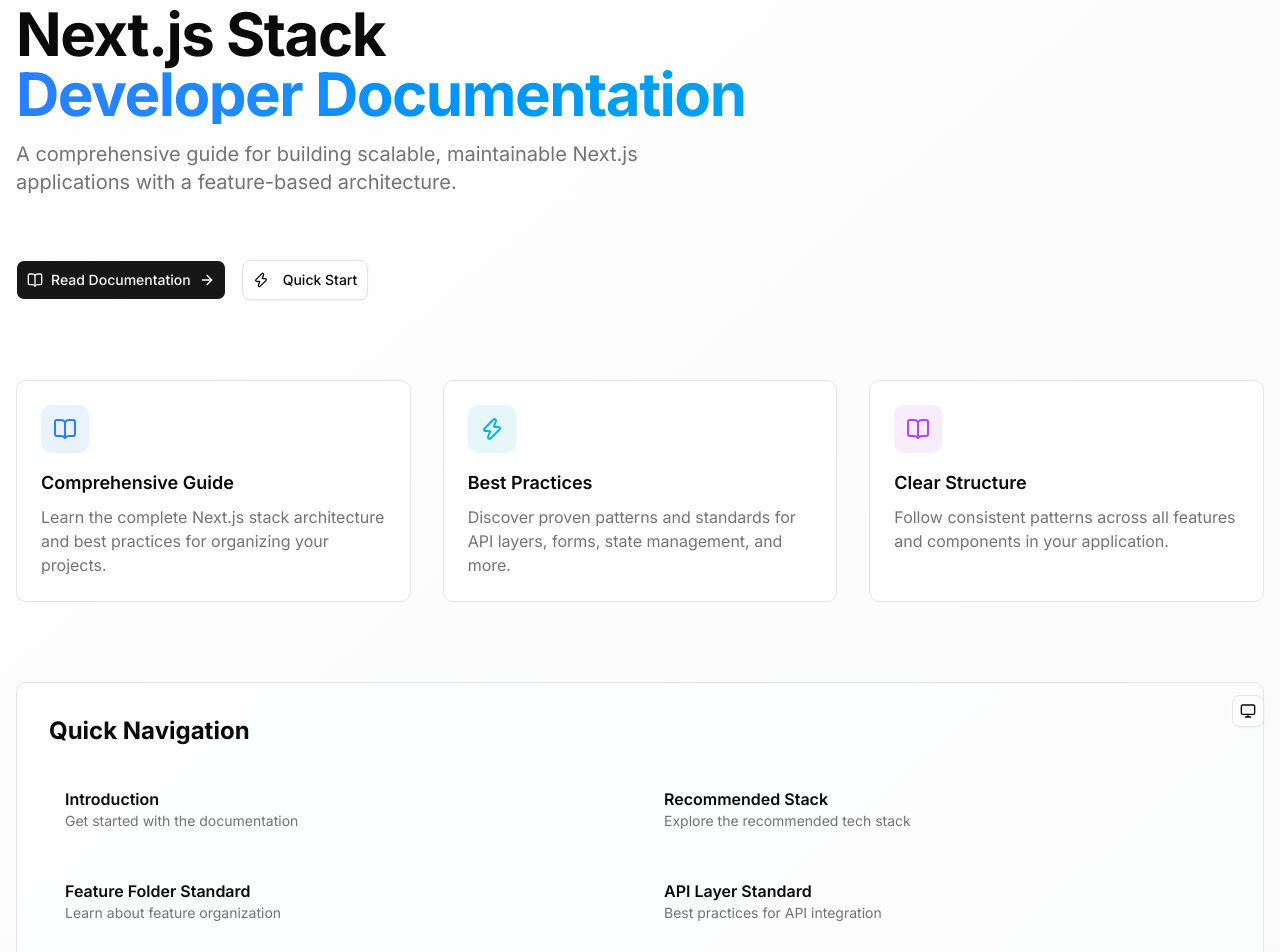
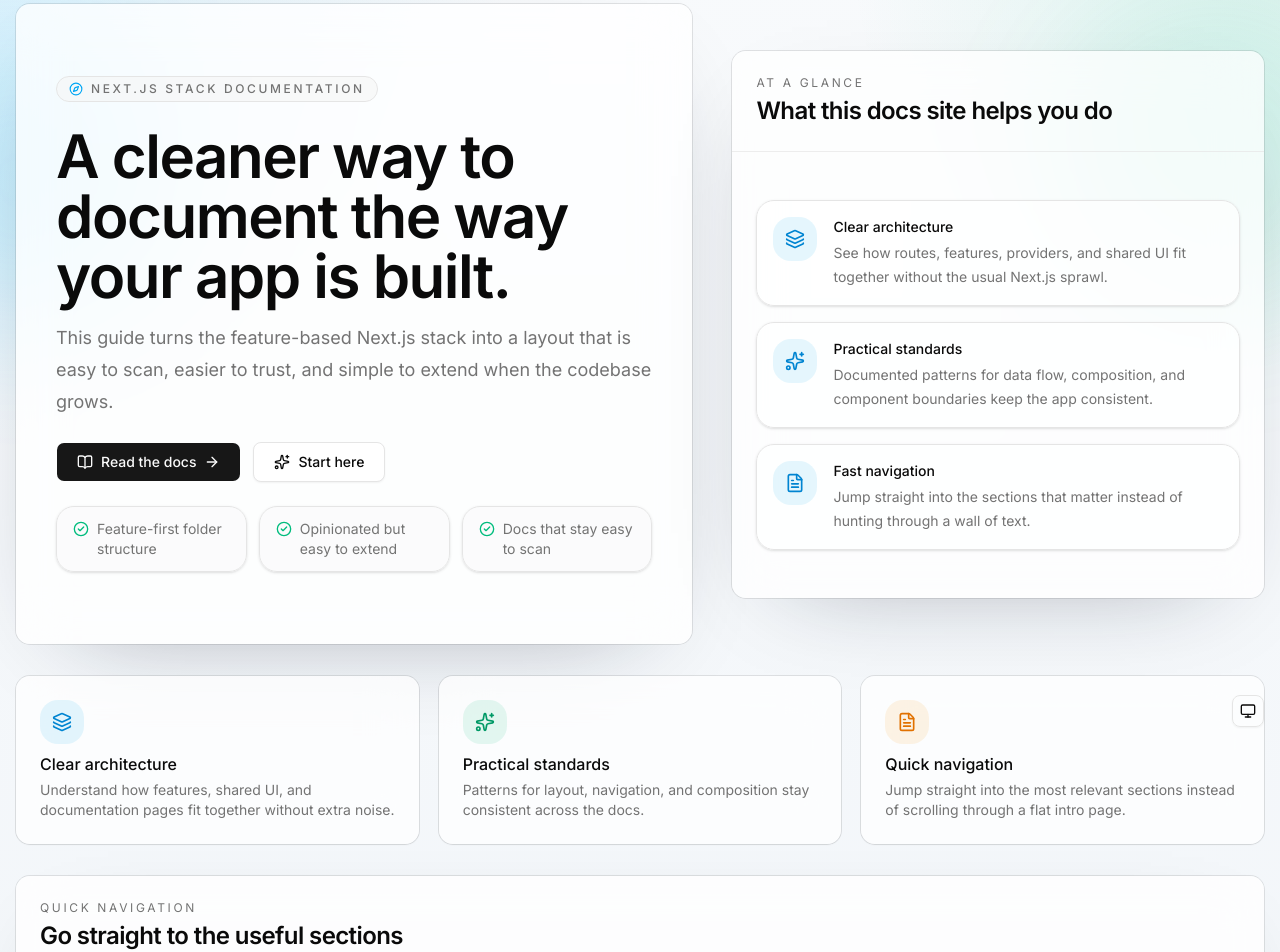
Before and after one commit to galibremo/next-doc, a Next.js app: page / in a window 1280 px wide. Shown: the part 60-1012 px from the top of the page. Built offline with nearby package versions, Linux system fonts and the light colour scheme.

Commit message:
feat: enhance HomePage layout with new sections, cards, and improved navigation; refactor content for better readability

```diff
--- a/src/features/home/home-page.tsx
+++ b/src/features/home/home-page.tsx
@@ -1,124 +1,246 @@
 "use client";
 
 import { Button } from "@/components/ui/button";
-import { ArrowRight, BookOpen, Zap } from "lucide-react";
+import {
+  ArrowRight,
+  BookOpen,
+  CheckCircle2,
+  Compass,
+  FileText,
+  Layers3,
+  Sparkles,
+} from "lucide-react";
 import Link from "next/link";
+
+import {
+  Card,
+  CardContent,
+  CardDescription,
+  CardHeader,
+  CardTitle,
+} from "@/components/ui/card";
+
+const highlights = [
+  "Feature-first folder structure",
+  "Opinionated but easy to extend",
+  "Docs that stay easy to scan",
+];
+
+const pillars = [
+  {
+    icon: Layers3,
+    title: "Clear architecture",
+    description:
+      "See how routes, features, providers, and shared UI fit together without the usual Next.js sprawl.",
+  },
+  {
+    icon: Sparkles,
+    title: "Practical standards",
+    description:
+      "Documented patterns for data flow, composition, and component boundaries keep the app consistent.",
+  },
+  {
+    icon: FileText,
+    title: "Fast navigation",
+    description:
+      "Jump straight into the sections that matter instead of hunting through a wall of text.",
+  },
+];
+
+const quickLinks = [
+  {
+    href: "/docs/introduction",
+    title: "Introduction",
+    description: "Start with the core ideas behind the documentation.",
+  },
+  {
+    href: "/docs/recommended-stack",
+    title: "Recommended stack",
+    description: "Review the tooling and libraries that shape the project.",
+  },
+  {
+    href: "/docs/features",
+    title: "Feature folder standard",
+    description: "Understand how feature-oriented structure stays organized.",
+  },
+  {
+    href: "/docs/api-layer",
+    title: "API layer standard",
+    description:
+      "See the conventions for server communication and data access.",
+  },
+];
 
 export default function HomePage() {
   return (
-    <main className="min-h-screen bg-linear-to-br from-background to-muted/50">
-      <div className="container mx-auto px-4 py-16">
-        {/* Header */}
-        <div className="space-y-4 mb-16">
-          <h1 className="text-5xl md:text-6xl font-bold tracking-tight">
-            Next.js Stack
-            <span className="block text-transparent bg-clip-text bg-linear-to-r from-blue-500 to-cyan-500">
-              Developer Documentation
-            </span>
+    <main className="relative min-h-screen overflow-hidden bg-[radial-gradient(circle_at_top_left,rgba(56,189,248,0.14),transparent_26%),radial-gradient(circle_at_top_right,rgba(16,185,129,0.12),transparent_22%),linear-gradient(180deg,rgba(248,250,252,1)_0%,rgba(241,245,249,1)_100%)] dark:bg-[radial-gradient(circle_at_top_left,rgba(56,189,248,0.18),transparent_24%),radial-gradient(circle_at_top_right,rgba(16,185,129,0.12),transparent_22%),linear-gradient(180deg,rgba(2,6,23,1)_0%,rgba(15,23,42,1)_100%)]">
+      <div className="pointer-events-none absolute inset-0 overflow-hidden">
+        <div className="absolute -left-32 top-24 h-72 w-72 rounded-full bg-sky-400/15 blur-3xl" />
+        <div className="absolute -right-24 top-16 h-80 w-80 rounded-full bg-emerald-400/10 blur-3xl" />
+        <div className="absolute -bottom-40 left-1/2 h-80 w-80 -translate-x-1/2 rounded-full bg-cyan-400/10 blur-3xl" />
+      </div>
+
+      <div className="container relative mx-auto px-4 py-8 sm:py-12 lg:py-16">
+        <section className="grid items-center gap-6 lg:grid-cols-[1.12fr_0.88fr] lg:gap-10">
+          <Card className="border-border/70 bg-background/78 shadow-[0_30px_100px_-60px_rgba(15,23,42,0.45)] backdrop-blur-xl">
+            <CardContent className="px-6 py-8 sm:px-8 sm:py-10 lg:px-10 lg:py-12">
+              <div className="space-y-6">
+                <div className="inline-flex w-fit items-center gap-2 rounded-full border border-border bg-muted/60 px-3 py-1 text-xs font-medium uppercase tracking-[0.22em] text-muted-foreground">
+                  <Compass className="h-3.5 w-3.5 text-sky-500" />
+                  Next.js stack documentation
+                </div>
+
+                <div className="space-y-4">
+                  <h1 className="max-w-4xl text-4xl font-semibold tracking-tight text-balance text-foreground sm:text-5xl lg:text-6xl">
+                    A cleaner way to document the way your app is built.
                   </h1>
-          <p className="text-xl text-muted-foreground max-w-2xl">
-            A comprehensive guide for building scalable, maintainable Next.js
-            applications with a feature-based architecture.
+                  <p className="max-w-2xl text-base leading-7 text-muted-foreground sm:text-lg sm:leading-8">
+                    This guide turns the feature-based Next.js stack into a
+                    layout that is easy to scan, easier to trust, and simple to
+                    extend when the codebase grows.
                   </p>
                 </div>
 
-        {/* CTA Buttons */}
-        <div className="flex flex-col sm:flex-row gap-4 mb-20">
+                <div className="flex flex-col gap-3 sm:flex-row">
                   <Link href="/docs">
-            <Button size="lg" className="gap-2">
-              <BookOpen className="w-5 h-5" />
-              Read Documentation
-              <ArrowRight className="w-4 h-4" />
+                    <Button size="lg" className="gap-2 px-5">
+                      <BookOpen className="h-4.5 w-4.5" />
+                      Read the docs
+                      <ArrowRight className="h-4 w-4" />
                     </Button>
                   </Link>
-          <Button size="lg" variant="outline">
-            <Zap className="w-5 h-5 mr-2" />
-            Quick Start
+                  <Link href="/docs/introduction">
+                    <Button size="lg" variant="outline" className="gap-2 px-5">
+                      <Sparkles className="h-4.5 w-4.5" />
+                      Start here
                     </Button>
+                  </Link>
                 </div>
 
-        {/* Features Grid */}
-        <div className="grid md:grid-cols-3 gap-8 mb-20">
-          <div className="rounded-lg border border-border bg-card p-6 hover:shadow-lg transition-shadow">
-            <div className="w-12 h-12 rounded-lg bg-blue-500/10 flex items-center justify-center mb-4">
-              <BookOpen className="w-6 h-6 text-blue-500" />
+                <div className="grid gap-3 sm:grid-cols-3">
+                  {highlights.map((highlight) => (
+                    <div
+                      key={highlight}
+                      className="flex items-start gap-2 rounded-2xl border border-border bg-muted/35 px-4 py-3 text-sm text-muted-foreground shadow-sm"
+                    >
+                      <CheckCircle2 className="mt-0.5 h-4 w-4 shrink-0 text-emerald-500" />
+                      <span>{highlight}</span>
                     </div>
-            <h3 className="text-lg font-semibold mb-2">Comprehensive Guide</h3>
-            <p className="text-muted-foreground">
-              Learn the complete Next.js stack architecture and best practices
-              for organizing your projects.
-            </p>
+                  ))}
                 </div>
+              </div>
+            </CardContent>
+          </Card>
 
-          <div className="rounded-lg border border-border bg-card p-6 hover:shadow-lg transition-shadow">
-            <div className="w-12 h-12 rounded-lg bg-cyan-500/10 flex items-center justify-center mb-4">
-              <Zap className="w-6 h-6 text-cyan-500" />
+          <Card className="border-border/70 bg-background/74 shadow-[0_30px_100px_-60px_rgba(15,23,42,0.42)] backdrop-blur-xl">
+            <CardHeader className="border-b border-border/70 pb-5">
+              <CardDescription className="text-xs uppercase tracking-[0.22em] text-muted-foreground">
+                At a glance
+              </CardDescription>
+              <CardTitle className="text-2xl font-semibold tracking-tight">
+                What this docs site helps you do
+              </CardTitle>
+            </CardHeader>
+            <CardContent className="space-y-4 px-6 py-6">
+              {pillars.map((pillar) => {
+                const Icon = pillar.icon;
+
+                return (
+                  <div
+                    key={pillar.title}
+                    className="flex gap-4 rounded-2xl border border-border bg-background/60 p-4 shadow-sm"
+                  >
+                    <div className="flex h-11 w-11 shrink-0 items-center justify-center rounded-2xl bg-sky-500/10 text-sky-600 dark:text-sky-400">
+                      <Icon className="h-5 w-5" />
                     </div>
-            <h3 className="text-lg font-semibold mb-2">Best Practices</h3>
-            <p className="text-muted-foreground">
-              Discover proven patterns and standards for API layers, forms,
-              state management, and more.
-            </p>
-          </div>
-
-          <div className="rounded-lg border border-border bg-card p-6 hover:shadow-lg transition-shadow">
-            <div className="w-12 h-12 rounded-lg bg-purple-500/10 flex items-center justify-center mb-4">
-              <BookOpen className="w-6 h-6 text-purple-500" />
-            </div>
-            <h3 className="text-lg font-semibold mb-2">Clear Structure</h3>
-            <p className="text-muted-foreground">
-              Follow consistent patterns across all features and components in
-              your application.
+                    <div className="space-y-1">
+                      <h2 className="font-medium text-foreground">
+                        {pillar.title}
+                      </h2>
+                      <p className="text-sm leading-6 text-muted-foreground">
+                        {pillar.description}
                       </p>
                     </div>
                   </div>
+                );
+              })}
+            </CardContent>
+          </Card>
+        </section>
 
-        {/* Quick Links */}
-        <div className="rounded-lg border border-border bg-card/50 p-8">
-          <h2 className="text-2xl font-bold mb-6">Quick Navigation</h2>
-          <div className="grid md:grid-cols-2 gap-4">
-            <Link href="/docs/introduction" className="group">
-              <div className="p-4 rounded-lg hover:bg-muted/50 transition-colors">
-                <h3 className="font-semibold group-hover:text-primary transition-colors">
-                  Introduction
+        <section className="mt-6 grid gap-5 md:grid-cols-3 lg:mt-8">
+          <Card className="border-border/70 bg-background/72 backdrop-blur-xl transition-transform duration-200 hover:-translate-y-1 hover:shadow-[0_24px_70px_-50px_rgba(15,23,42,0.55)]">
+            <CardHeader>
+              <div className="mb-1 flex h-11 w-11 items-center justify-center rounded-2xl bg-sky-500/10 text-sky-600 dark:text-sky-400">
+                <Layers3 className="h-5 w-5" />
+              </div>
+              <CardTitle>Clear architecture</CardTitle>
+              <CardDescription>
+                Understand how features, shared UI, and documentation pages fit
+                together without extra noise.
+              </CardDescription>
+            </CardHeader>
+          </Card>
+
+          <Card className="border-border/70 bg-background/72 backdrop-blur-xl transition-transform duration-200 hover:-translate-y-1 hover:shadow-[0_24px_70px_-50px_rgba(15,23,42,0.55)]">
+            <CardHeader>
+              <div className="mb-1 flex h-11 w-11 items-center justify-center rounded-2xl bg-emerald-500/10 text-emerald-600 dark:text-emerald-400">
+                <Sparkles className="h-5 w-5" />
+              </div>
+              <CardTitle>Practical standards</CardTitle>
+              <CardDescription>
+                Patterns for layout, navigation, and composition stay consistent
+                across the docs.
+              </CardDescription>
+            </CardHeader>
+          </Card>
+
+          <Card className="border-border/70 bg-background/72 backdrop-blur-xl transition-transform duration-200 hover:-translate-y-1 hover:shadow-[0_24px_70px_-50px_rgba(15,23,42,0.55)]">
+            <CardHeader>
+              <div className="mb-1 flex h-11 w-11 items-center justify-center rounded-2xl bg-amber-500/10 text-amber-600 dark:text-amber-400">
+                <FileText className="h-5 w-5" />
+              </div>
+              <CardTitle>Quick navigation</CardTitle>
+              <CardDescription>
+                Jump straight into the most relevant sections instead of
+                scrolling through a flat intro page.
+              </CardDescription>
+            </CardHeader>
+          </Card>
+        </section>
+
+        <section className="mt-6 lg:mt-8">
+          <Card className="border-border/70 bg-background/78 shadow-[0_24px_90px_-60px_rgba(15,23,42,0.45)] backdrop-blur-xl">
+            <CardHeader className="border-b border-border/70 pb-5">
+              <CardDescription className="text-xs uppercase tracking-[0.22em] text-muted-foreground">
+                Quick navigation
+              </CardDescription>
+              <CardTitle className="text-2xl font-semibold tracking-tight">
+                Go straight to the useful sections
+              </CardTitle>
+            </CardHeader>
+            <CardContent className="grid gap-4 px-6 py-6 md:grid-cols-2">
+              {quickLinks.map((item) => (
+                <Link key={item.href} href={item.href} className="group block">
+                  <div className="flex h-full flex-col justify-between rounded-2xl border border-border bg-muted/30 p-5 transition-all duration-200 hover:-translate-y-0.5 hover:border-border/90 hover:bg-muted/55 hover:shadow-sm">
+                    <div className="space-y-2">
+                      <h3 className="text-lg font-semibold tracking-tight text-foreground group-hover:text-primary">
+                        {item.title}
                       </h3>
-                <p className="text-sm text-muted-foreground">
-                  Get started with the documentation
+                      <p className="text-sm leading-6 text-muted-foreground">
+                        {item.description}
                       </p>
                     </div>
-            </Link>
-            <Link href="/docs/recommended-stack" className="group">
-              <div className="p-4 rounded-lg hover:bg-muted/50 transition-colors">
-                <h3 className="font-semibold group-hover:text-primary transition-colors">
-                  Recommended Stack
-                </h3>
-                <p className="text-sm text-muted-foreground">
-                  Explore the recommended tech stack
-                </p>
+                    <div className="mt-5 flex items-center gap-2 text-sm font-medium text-foreground/80">
+                      Open section
+                      <ArrowRight className="h-4 w-4 transition-transform group-hover:translate-x-0.5" />
+                    </div>
                   </div>
                 </Link>
-            <Link href="/docs/features" className="group">
-              <div className="p-4 rounded-lg hover:bg-muted/50 transition-colors">
-                <h3 className="font-semibold group-hover:text-primary transition-colors">
-                  Feature Folder Standard
-                </h3>
-                <p className="text-sm text-muted-foreground">
-                  Learn about feature organization
-                </p>
-              </div>
-            </Link>
-            <Link href="/docs/api-layer" className="group">
-              <div className="p-4 rounded-lg hover:bg-muted/50 transition-colors">
-                <h3 className="font-semibold group-hover:text-primary transition-colors">
-                  API Layer Standard
-                </h3>
-                <p className="text-sm text-muted-foreground">
-                  Best practices for API integration
-                </p>
-              </div>
-            </Link>
-          </div>
-        </div>
+              ))}
+            </CardContent>
+          </Card>
+        </section>
       </div>
     </main>
   );
```
Lines whose indentation alone changed are shown as unchanged.
